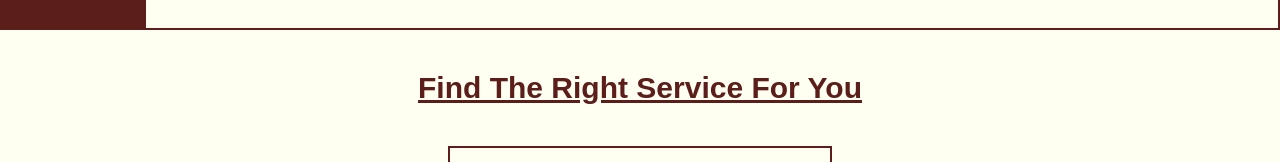
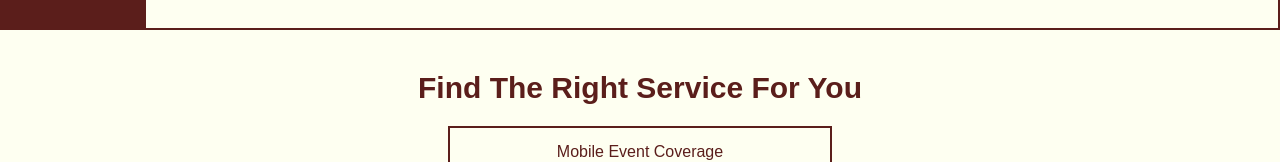
Before and after one commit to amarachi-nwokocha/Create-with-Precious, a Next.js app: page / in a window 1280 px wide. Shown: the part 1201-1363 px from the top of the page. Built offline with nearby package versions, Linux system fonts and the light colour scheme.

Commit message:
form sec and hero

```diff
--- a/src/app/components/FormsSec.tsx
+++ b/src/app/components/FormsSec.tsx
@@ -23,7 +23,7 @@
 
   return (
    <div className="px-4 sm:px-6 md:px-8 mt-10">
-      <h2 className="underline text-[#5B1E1B] text-2xl sm:text-3xl mb-10 font-semibold text-center">
+      <h2 className="text-3xl font-bold text-[#5B1E1B] text-center mb-5">
         Find The Right Service For You
       </h2>
 
--- a/src/app/components/hero.tsx
+++ b/src/app/components/hero.tsx
@@ -54,7 +54,7 @@
           transition={{ duration: 0.8 }}
         >
        Struggling to create content people
-          <DynamicWords />
+          <DynamicWords />?
 
         </motion.h1>
         <div>
```
